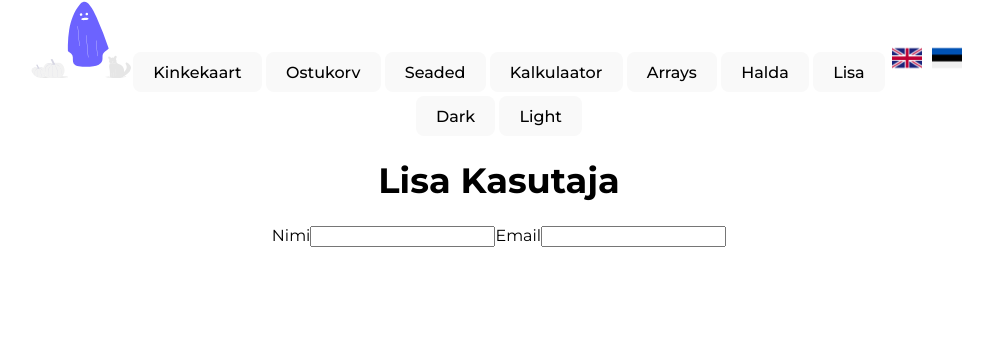
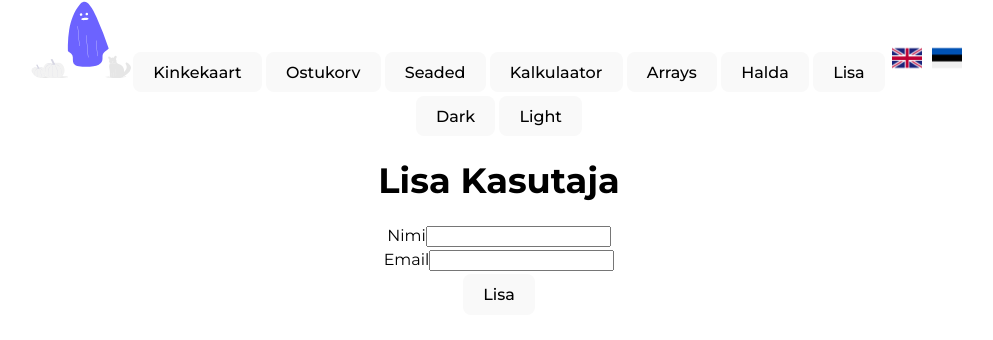
Before and after one commit to hallapmark/veebipood, a React (Vite) app: page /lisa-kasutaja in a window 1280 px wide. Shown: the top 340 px of the page, without its empty margins (141-1134 px from the left). Built offline with nearby package versions, Linux system fonts and the light colour scheme.

Commit message:
Include menu to add users
Also fixes typos in the Add Shop and Add Price menus

```diff
--- a/src/pages/lisa/LisaEsindus.jsx
+++ b/src/pages/lisa/LisaEsindus.jsx
@@ -8,7 +8,7 @@ function LisaEsindus() {
 
   function lisa() {
     esindusedDB.push(esindus);
-    toast.success("Hind lisatud!");
+    toast.success("Esindus lisatud!");
     setEsindus({"name": "", "telefon": "", "aadress": ""});
   }
 
--- a/src/pages/lisa/LisaHind.jsx
+++ b/src/pages/lisa/LisaHind.jsx
@@ -6,9 +6,9 @@ function LisaHind() {
   const [hind, setHind] = useState({});
 
   function lisa() {
-    if (hind <= 0) {
-        toast.error("Negatiivset hinda ei saa lisada!");
-        return;
+    if (hind.nr <= 0) {
+      toast.error("Negatiivset või 0-hinda ei saa lisada!");
+      return;
     }
     hinnadAndmebaasist.push(hind);
     toast.success("Hind lisatud!");
@@ -16,7 +16,6 @@ function LisaHind() {
 
   return (
     <div>
-      <div>Ajutine väljanäitamine: {JSON.stringify(hind)}</div>
       <label>Hind</label> <br />
       <input onChange={(e) => setHind({...hind, "nr": Number(e.target.value)})} type="number" /> <br />
       <label>Hind sonana</label> <br />
--- a/src/pages/lisa/LisaKasutaja.jsx
+++ b/src/pages/lisa/LisaKasutaja.jsx
@@ -1,26 +1,29 @@
-import tootajadDB from "../../data/tootajad.json"
+import kasutajadDB from "../../data/kasutajad.json"
 import { useState } from "react"
 import { ToastContainer, toast } from "react-toastify"
 
 function LisaKasutaja() {
-  const [nimi, setNimi] = useState("");
+  const [name, setNimi] = useState("");
   const [email, setEmail] = useState("");
 
-  function lisa() {
-    if (nimi.length < 2) {
+  function add() {
+    if (name.length < 2) {
       toast.error("Nimi on liiga lühike!");
+      return;
     }
 
     if (email.length < 7) {
       toast.error("Email on liiga lühike!");
+      return;
     }
 
     if (email.includes("@") === false) {
       toast.error("Email pole õigel kujul!");
+      return;
     }
 
-    tootajadDB.push({
-      name: nimi,
+    kasutajadDB.push({
+      name: name,
       email: email
     });
 
@@ -30,12 +33,18 @@ function LisaKasutaja() {
   return (
     <div>
       <h1>Lisa Kasutaja</h1>
-      <div style = {{ display: "flex", alignItems: "center", justifyContent: "center" }}>
-        <label>Nimi</label>
-        <input onChange={(e) => setNimi(e.target.value)} type="text" />
-        <label>Email</label>
-        <input onChange={(e) => setEmail(e.target.value)} type="text" />
+      <div style = {{ display: "flex", alignItems: "center", justifyContent: "center", flexDirection: "column" }}>
+        <div>
+          <label>Nimi</label>
+          <input onChange={(e) => setNimi(e.target.value)} type="text" />
+        </div>
+        <div>
+          <label>Email</label>
+          <input onChange={(e) => setEmail(e.target.value)} type="text" />
+        </div>
+        <button onClick={add}>Lisa</button>
       </div>
+      <ToastContainer />
     </div>
   )
 }
```
